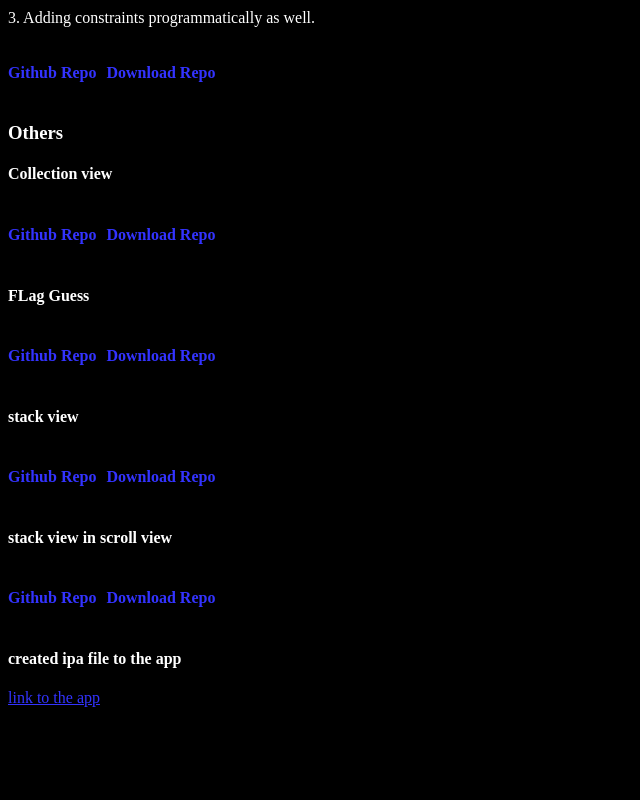
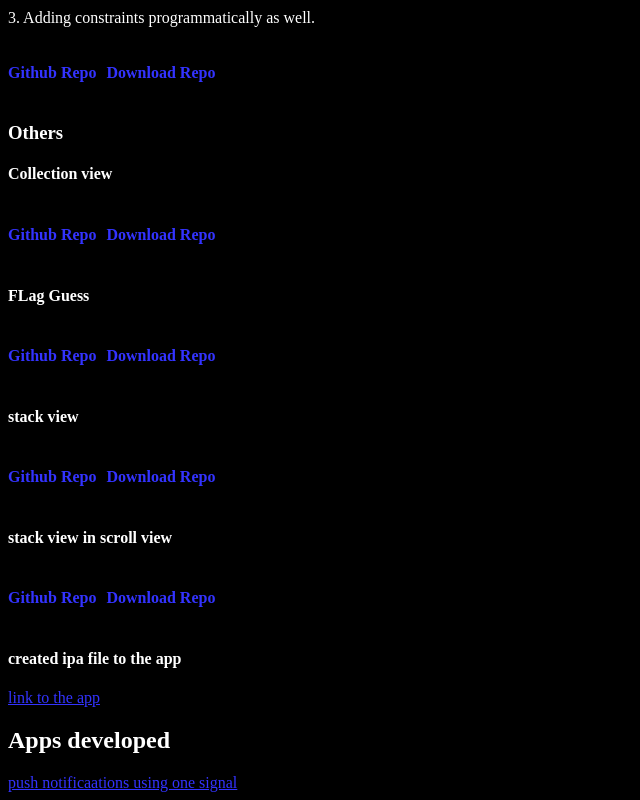
Before and after one commit to SowryaSharma/slpws, a plain HTML site: page index.html in a window 1280 px wide. Shown: the part 1861-2661 px from the top of the page, without its empty margins (0-640 px from the left). Before the commit the page ends 2576 px from the top, so only its background shows below. Drawn offline with Linux system fonts and the light colour scheme.

Commit message:
Update index.html

```diff
--- a/index.html
+++ b/index.html
@@ -173,5 +173,11 @@
 <a href="https://i.diawi.com/2HhzTX" target="_blank">link to the app</a>
 
 
+
+
+<h2>Apps developed</h2>
+
+<a href="https://webapp.diawi.com/install/vqYEUP">push notificaations using one signal</a>
+
 </body>
 </html>
```
